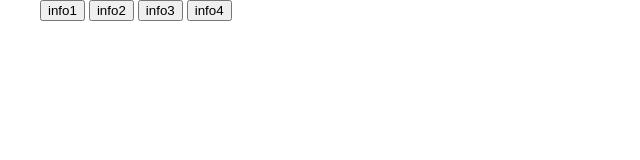
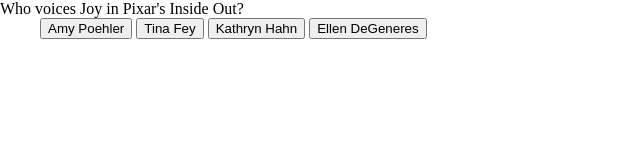
Before and after one commit to jeangar92/Movie_Trivia_Game, a plain HTML site: page game.html in a window 1280 px wide. Shown: the whole page, without its empty margins (0-640 px from the left). Drawn offline with Linux system fonts and the light colour scheme.

Commit message:
got a function to work for one question

```diff
--- a/game.html
+++ b/game.html
@@ -10,15 +10,16 @@
     <title>Jean's Movie Trivia Game</title>
 </head>
 <body>
-<div class="">
+    <div id="question"></div>
         <ul>
-            <button id="button1">info1</button>
-            <button id="button2">info2</button>
-            <button id="button3">info3</button>
-            <button id="button4">info4</button>
+            <button class="choice"></button>
+            <button class="choice"></button>
+            <button class="choice"></button>
+            <button class="choice"></button>
         </ul>
-    </div>
-</div>
-    </body>
-<script src="javascript.js"></script>
+
+
+
+</body>
+<script src="game.js"></script>
 </html>
--- /dev/null
+++ b/game.js
@@ -0,0 +1,86 @@
+
+
+let question = {
+    question: "Who voices Joy in Pixar's Inside Out?",
+    choices1to4: ['Amy Poehler', 'Tina Fey', 'Kathryn Hahn', 'Ellen DeGeneres'],
+    correctAnswer: 0
+}
+
+let question2 = {
+    question: "The code in The Matrix comes from what food recipes?",
+    choices1to4: ['Sushi recipes', 'Dumpling recipes', 'Stir-fry recipes', 'Pad thai recipes'],
+    correctAnswer: 0
+}
+
+let question3 = {
+    question: "Who actually drew the sketch of Rose in Titanic?",
+    choices1to4: ['James Cameron', 'Leonardo DiCaprio', 'SBilly Zane', 'Kathy Bates'],
+    correctAnswer: 0
+}
+
+let question4 = {
+    question: "Where were The Lord of the Rings movies filmed?",
+    choices1to4: ['New Zealand', 'Ireland', 'Iceland', 'Australia'],
+    correctAnswer: 0
+}
+
+let question5 = {
+    question: "Which country does Forrest Gump travel to as part of the All-American Ping-Pong Team?",
+    choices1to4: ['China', 'Vietnam', 'Sweden', 'France'],
+    correctAnswer: 0
+}
+
+
+let question6 = {
+    question: "Who did the cat in The Godfather belong to?",
+    choices1to4: ['No one—the cat was a stray.', 'Al Pachino', 'Diane Keaton', 'Francis Ford Coppola'],
+    correctAnswer: 0
+}
+
+let question7 = {
+    question: "Which movie is this famous line from: “I wish I knew how to quit you.”",
+    choices1to4: ['Brokeback Mountain', 'The Notebook', 'How to Lose a Guy in 10 Days', 'Love Actually'],
+    correctAnswer: 0
+}
+
+
+let question8 = {
+    question: "Which movie is this famous line from: “I wish I knew how to quit you.”",
+    choices1to4: ['Captain America: The First Avenger ', 'Iron Man', 'Captain Marvel', 'Doctor Strange'],
+    correctAnswer: 0
+}
+
+let question9 = {
+    question: `Which movie is this quote from: “What's in the box?”`,
+    choices1to4: ['Se7en', 'Speed', 'Reservoir Dogs', 'The Boondock Saints'],
+    correctAnswer: 0
+}
+
+let question10 = {
+    question: `Michael Myers’ mask in Halloween is which actor’s face?`,
+    choices1to4: ['William Shatner', ' Clint Eastwood', 'Marlon Brando', 'Paul Newman'],
+    correctAnswer: 0
+}
+
+
+function showQuestion(questionHere) {
+    // 1 select dom element
+    let printQuestion = document.getElementById('question')
+    printQuestion.textContent = questionHere.question;
+    // //selecting by a query
+    let choices = document.querySelectorAll('.choice')
+    choices.forEach(function(element, index){
+        element.textContent = questionHere.choices1to4[index];
+
+        element.addEventListener('click', function(){
+            // check the correct answer
+            if(questionHere.correctAnswer == index) {
+                console.log('correct answer!')
+            } else {
+                console.log('Wrong Answer')
+            }
+        })
+    })
+}
+
+showQuestion(question)
```
